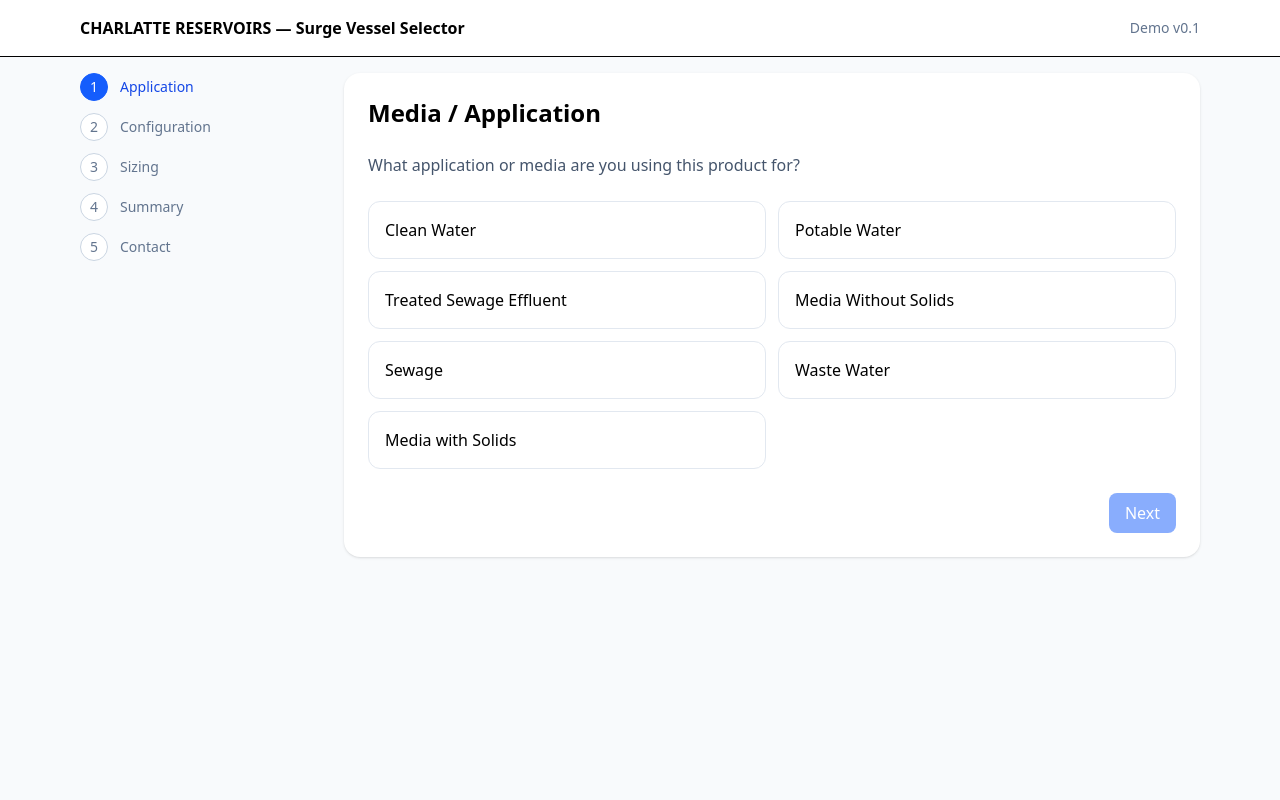
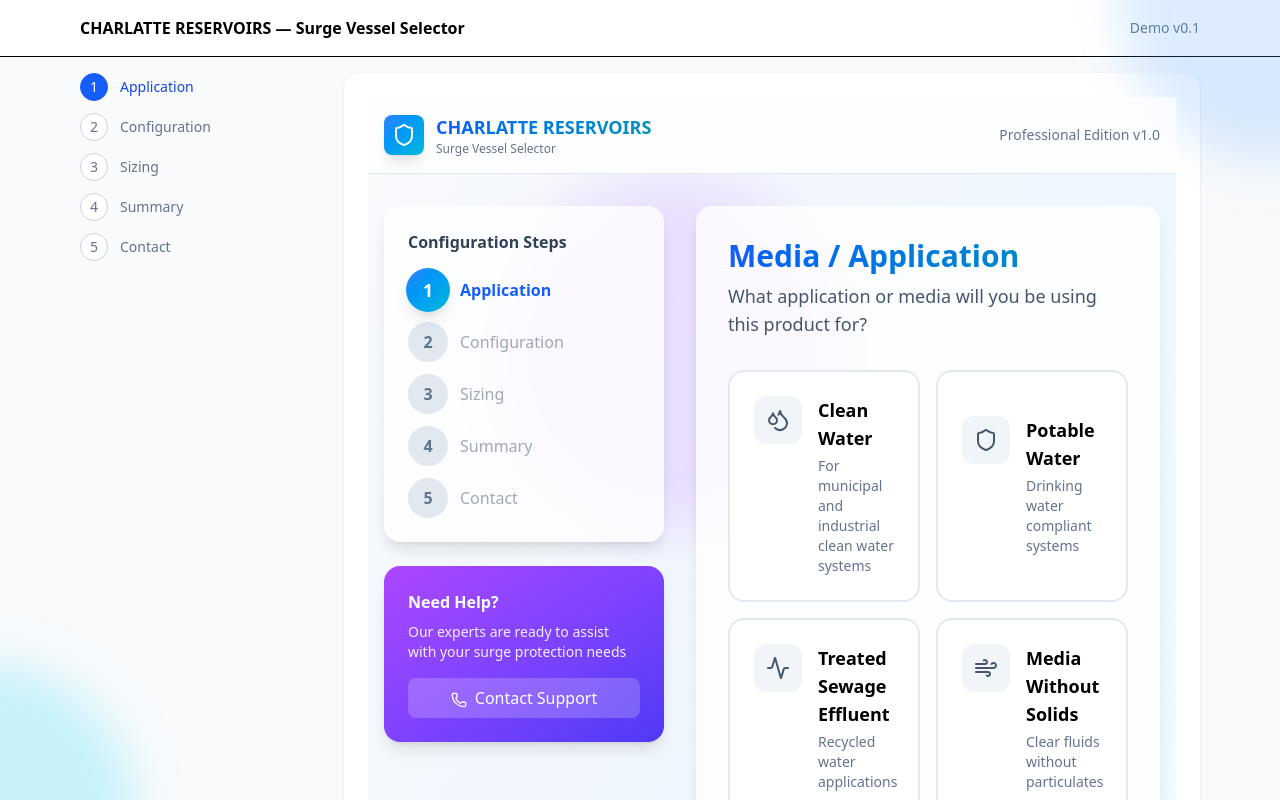
Before and after one commit to NA-Fury/charlatte-surge-selector, a React (Vite) app in the folder app/: page /enhanced in a window 1280 px wide. Before the commit this address led to /application. Shown: the top 800 px of the page. Built offline with nearby package versions, Linux system fonts and the light colour scheme.

Commit message:
feat: add /enhanced demo route alongside main selector

```diff
--- a/app/src/App.tsx
+++ b/app/src/App.tsx
@@ -5,6 +5,7 @@
 import Sizing from './routes/Sizing';
 import Summary from './routes/Summary';
 import Contact from './routes/Contact';
+import EnhancedPage from './EnhancedPage';
 
 export default function App() {
   const isEmbed = typeof window !== 'undefined' &&
@@ -31,6 +32,7 @@
             <Route path="/sizing" element={<Sizing />} />
             <Route path="/summary" element={<Summary />} />
             <Route path="/contact" element={<Contact />} />
+            <Route path="/enhanced" element={<EnhancedPage />} />
             <Route path="*" element={<Navigate to="/application" replace />} />
           </Routes>
         </section>
--- /dev/null
+++ b/app/src/EnhancedPage.tsx
@@ -0,0 +1,4 @@
+import Enhanced from './surge-selector-enhanced';
+export default function EnhancedPage() {
+  return <Enhanced />;
+}
```
